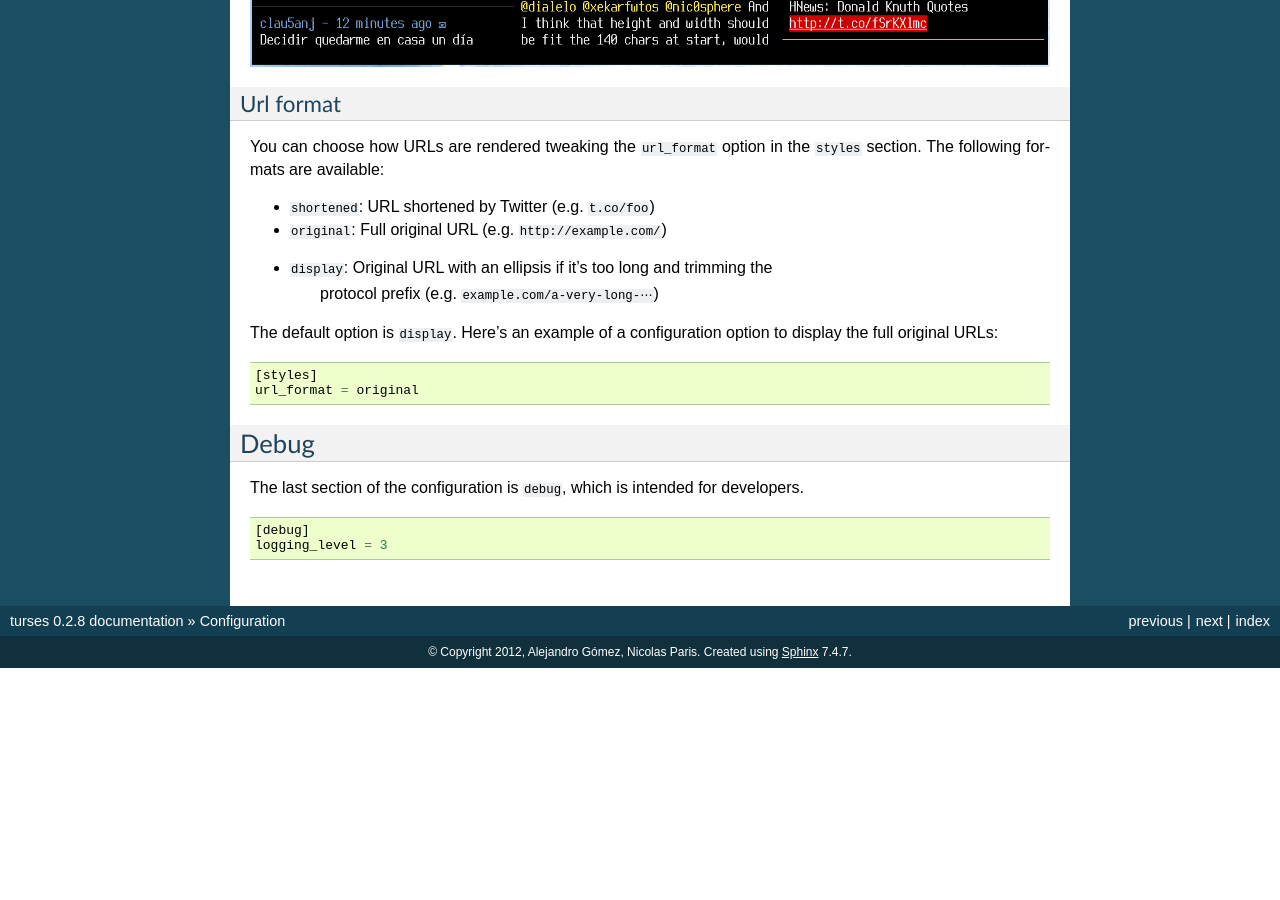
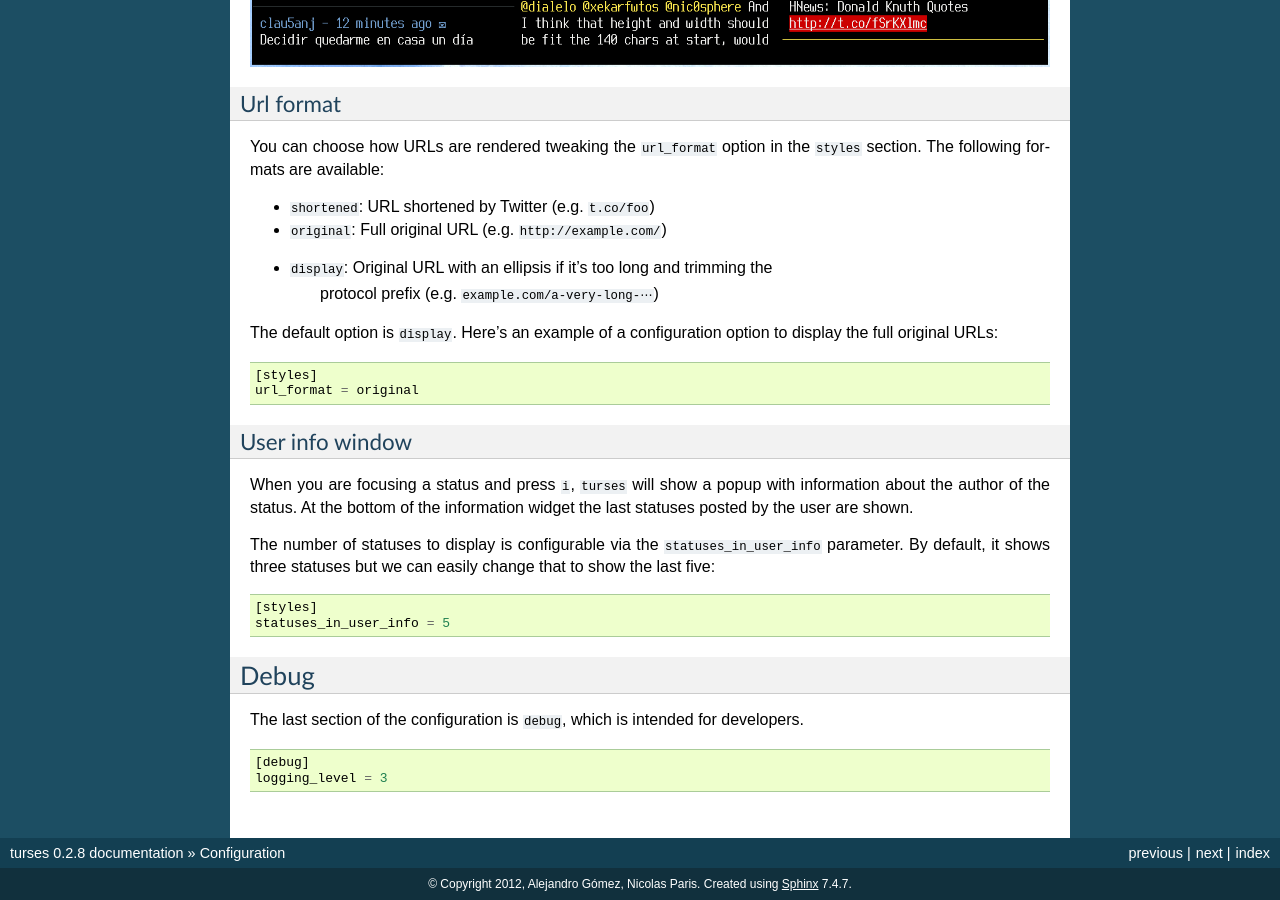
Before and after one commit to louipc/turses, a Sphinx documentation site: the page built from docs/user/configuration.rst, in a window 1280 px wide and 900 px high, scrolled down 4867 px. Built offline with Sphinx 7.4.7, drawn with Linux system fonts in a browser that asks for light colours; before the commit the page ends 5535 px from its top, so only the background shows below that.

Commit message:
Configurable number of statuses in user info

```diff
--- a/docs/user/configuration.rst
+++ b/docs/user/configuration.rst
@@ -226,6 +226,22 @@ to display the full original URLs:
     [styles]
     url_format = original
 
+User info window
+~~~~~~~~~~~~~~~~
+
+When you are focusing a status and press ``i``, ``turses`` will show a popup
+with information about the author of the status. At the bottom of the
+information widget the last statuses posted by the user are shown.
+
+The number of statuses to display is configurable via the
+``statuses_in_user_info`` parameter. By default, it shows three statuses but we
+can easily change that to show the last five:
+
+::
+
+    [styles]
+    statuses_in_user_info = 5
+
 Debug
 -----
 
```
Also changed, not shown: 2 other files.
